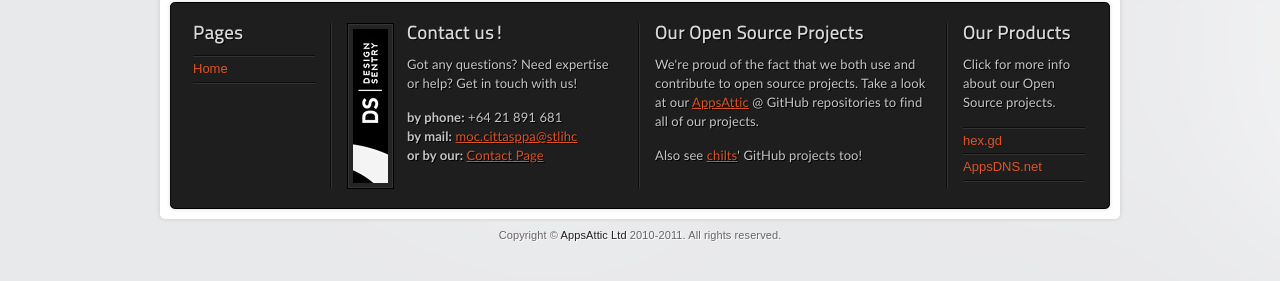
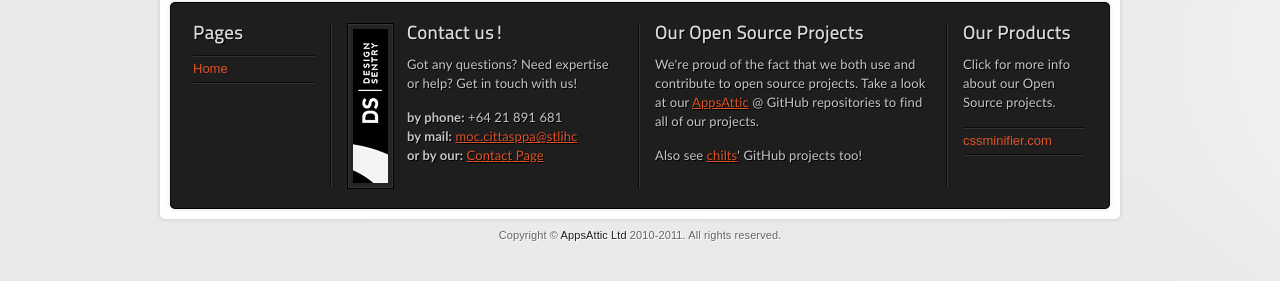
Before and after one commit to appsattic/appsattic.com_2012, a Jekyll site: the page built from index.html, in a window 1280 px wide. Shown: the part 521-802 px from the top of the page. Built offline with Jekyll 4.4.1, drawn with Linux system fonts in a browser that asks for light colours; nearby versions of some CDN libraries.

Commit message:
Change the product links

```diff
--- a/_layouts/default.html
+++ b/_layouts/default.html
@@ -129,8 +129,9 @@
         <h4 class="widgettitle">Our Products</h4>
         <p>Click for more info about our Open Source projects.</p>
         <ul>
-          <li><a href="http://www.hex.gd/">hex.gd</a></li>
-          <li><a href="http://www.appsdns.net/">AppsDNS.net</a></li>
+          <li><a href="http://cssminifier.com/">cssminifier.com</a></li>
+          {% comment %}<li><a href="http://www.hex.gd/">hex.gd</a></li>{% endcomment %}
+          {% comment %}<li><a href="http://www.appsdns.net/">AppsDNS.net</a></li>{% endcomment %}
           {% comment %}<li><a href="http://git.appsattic.com/">Our Git Repos</a></li>{% endcomment %}
           {% comment %}<li><a href="http://github.com/appsattic/">AppsAttic @ GitHub</a></li>{% endcomment %}
         </ul>
```
